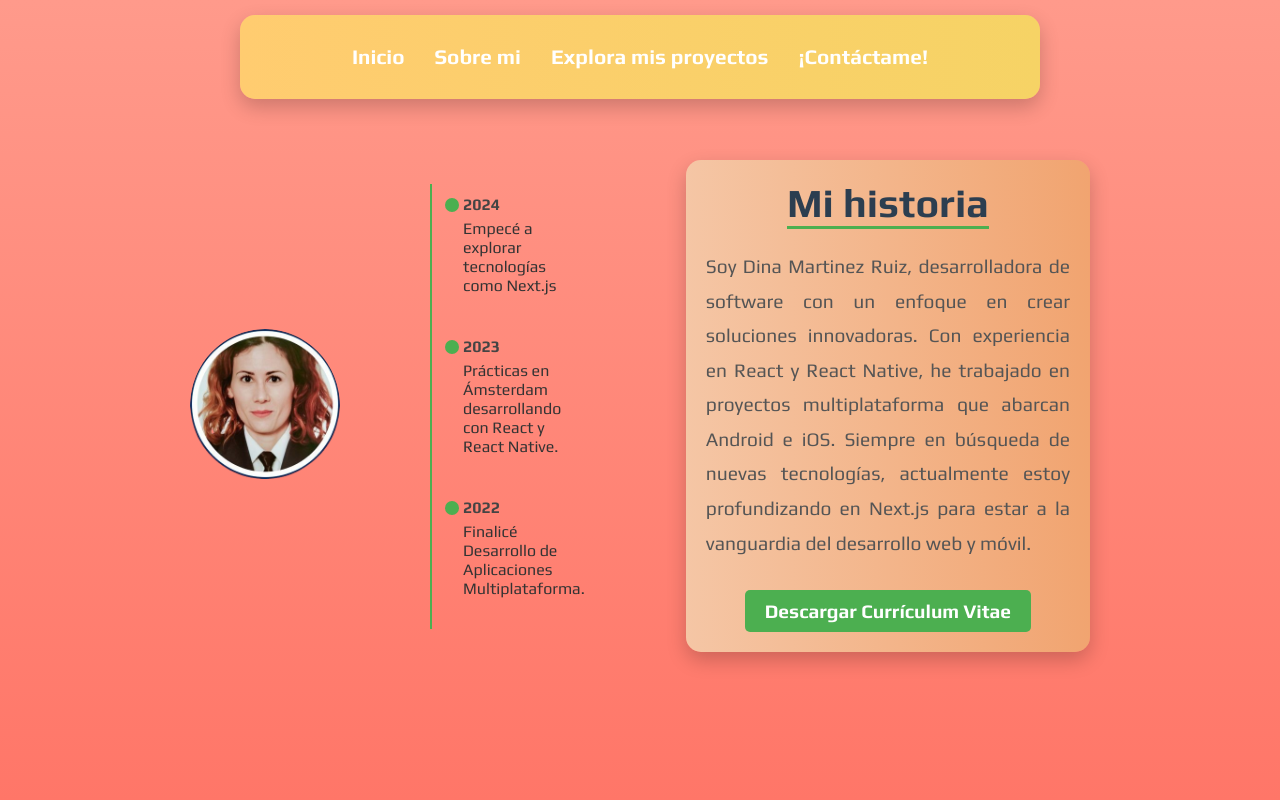
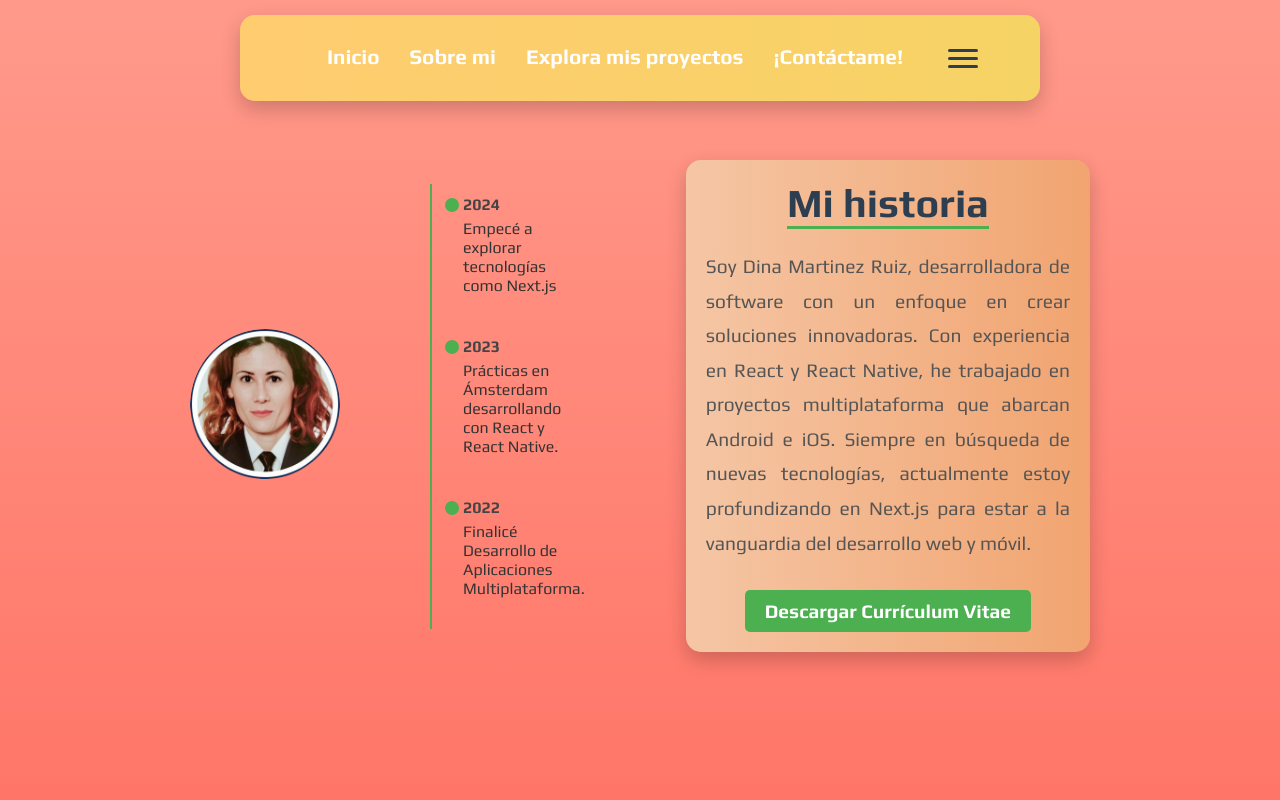
Before and after one commit to LavryDam/my-portfolio-web, a Next.js app: page /about in a window 1280 px wide. Shown: the top 800 px of the page. Built offline with nearby package versions, Linux system fonts and the light colour scheme.

Commit message:
fix:menu
logic and css

```diff
--- /dev/null
+++ b/components/Menu/HamburgerMenu.css
@@ -0,0 +1,64 @@
+.hamburger-menu {
+    position: relative;
+    margin-left: 30px;
+    margin-top: 1px;
+}
+
+/* Botón Hamburguesa */
+.hamburger-button {
+    display: flex;
+    flex-direction: column;
+    justify-content: space-around;
+    width: 20px;
+    height: 25px;
+    background: none;
+    border: none;
+    cursor: pointer;
+    padding: 0;
+    z-index: 20;
+}
+
+.line {
+    width: 30px;
+    height: 3px;
+    background-color: #2c3e50;
+    border-radius: 2px;
+    transition: all 0.3s ease;
+}
+
+.hamburger-button.open .line:nth-child(1) {
+    transform: rotate(45deg) translate(5px, 5px);
+}
+
+.hamburger-button.open .line:nth-child(2) {
+    opacity: 0;
+}
+
+.hamburger-button.open .line:nth-child(3) {
+    transform: rotate(-45deg) translate(5px, -5px);
+}
+
+/* Menú Desplegable */
+.menu-content {
+    position: absolute;
+    top: 40px;
+    right: 0;
+    background: #fff;
+    box-shadow: 0 4px 6px rgba(0, 0, 0, 0.1);
+    border-radius: 5px;
+    overflow: hidden;
+    z-index: 10;
+}
+
+.menu-item {
+    display: block;
+    padding: 0.8rem 1.2rem;
+    text-decoration: none;
+    color: #333;
+    font-size: 1rem;
+    transition: background-color 0.3s ease;
+}
+
+.menu-item:hover {
+    background-color: #f0f0f0;
+}
--- /dev/null
+++ b/components/Menu/HamburgerMenu.tsx
@@ -0,0 +1,55 @@
+"use client"; // Requerido para usar React hooks
+
+import { useState, useRef, useEffect } from "react";
+import "./HamburgerMenu.css";
+import Link from "next/link";
+
+const HamburgerMenu = () => {
+  const [isOpen, setIsOpen] = useState(false);
+  const menuRef = useRef<HTMLDivElement>(null);
+
+  const toggleMenu = () => {
+    setIsOpen(!isOpen);
+  };
+
+  // Cierra el menú al hacer clic fuera
+  useEffect(() => {
+    const handleClickOutside = (event: MouseEvent) => {
+      if (menuRef.current && !menuRef.current.contains(event.target as Node)) {
+        setIsOpen(false);
+      }
+    };
+
+    document.addEventListener("mousedown", handleClickOutside);
+    return () => {
+      document.removeEventListener("mousedown", handleClickOutside);
+    };
+  }, []);
+
+  return (
+    <div className="hamburger-menu" ref={menuRef}>
+      {/* Botón Hamburguesa */}
+      <button
+        className={`hamburger-button ${isOpen ? "open" : ""}`}
+        onClick={toggleMenu}
+        aria-label="Toggle menu"
+      >
+        <span className="line"></span>
+        <span className="line"></span>
+        <span className="line"></span>
+      </button>
+
+      {/* Menú Desplegable */}
+      {isOpen && (
+        <div className="menu-content">
+            <Link href="#inicio" className="menu-item" onClick={() => setIsOpen(false)}>Inicio</Link>
+            <Link href="#about" className="menu-item" onClick={() => setIsOpen(false)}>Sobre mí</Link>
+            <Link href="#proyects" className="menu-item" onClick={() => setIsOpen(false)}>Proyectos</Link>
+            <Link href="#contact" className="menu-item" onClick={() => setIsOpen(false)}>Contacto</Link>
+        </div>
+      )}
+    </div>
+  );
+};
+
+export default HamburgerMenu;
--- a/components/Navbar/Navbar.tsx
+++ b/components/Navbar/Navbar.tsx
@@ -1,5 +1,7 @@
 import Link from "next/link";
 import "./Navbar.css";
+import HamburgerMenu from "../Menu/HamburgerMenu";
+
 
 export default function Navbar(){
     return(
@@ -17,6 +19,7 @@ export default function Navbar(){
                 <li>
                     <Link className="nav-link" href="#contact">¡Contáctame!</Link>
                 </li>
+                <HamburgerMenu/>
             </ul>
         </nav>
     );
```
